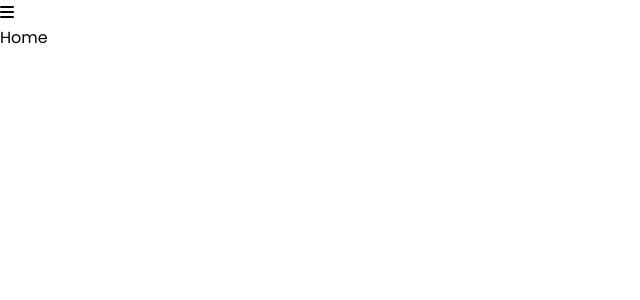
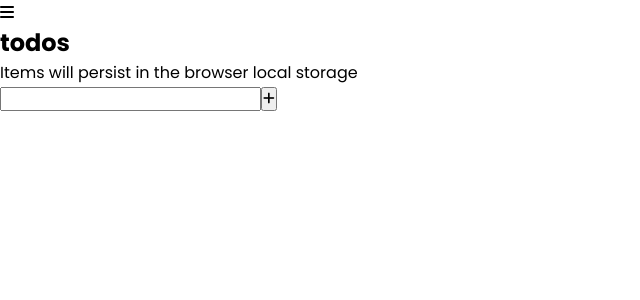
Before and after one commit to Tobby8629/todo-list, a React (Create React App) app: page / in a window 1280 px wide. Shown: the top 300 px of the page, without its empty margins (0-640 px from the left). Built offline with nearby package versions, Linux system fonts and the light colour scheme.

Commit message:
add todo, delete todo and cross out todo

```diff
--- a/src/components/Home.jsx
+++ b/src/components/Home.jsx
@@ -1,9 +1,71 @@
-import React from 'react'
+import React, { useEffect, useState } from 'react';
 
 function Home() {
+  const [input, setInput] = useState('');
+  const [todos, setTodos] = useState([]);
+
+  useEffect(() => {
+    const fresh = JSON.parse(localStorage.getItem('todo'));
+    if (fresh) {
+      setTodos(fresh);
+    }
+  }, []);
+
+  useEffect(() => {
+    localStorage.setItem('todo', JSON.stringify(todos));
+  }, [todos]);
+
+  const handlesubmit = (e) => {
+    e.preventDefault();
+    if (input === '') {
+      return;
+    }
+    setTodos([...todos, { id: Math.ceil(Math.random() * 1000), value: input, completed: false }]);
+    localStorage.setItem('todo', JSON.stringify(todos));
+    setInput('');
+  };
+
+  const handleDelete = (id) => {
+    const filt = todos.filter((tod) => tod.id !== id);
+    setTodos(filt);
+    localStorage.setItem('todo', JSON.stringify(todos));
+  };
+
+  const handleChange = (id) => {
+    todos.forEach((todo) => {
+      if (todo.id === id) {
+        todo.completed = !todo.completed;
+        localStorage.setItem('todo', JSON.stringify(todos));
+        setTodos([...todos]);
+      }
+    });
+  };
+
   return (
-    <div>Home</div>
-  )
+    <div className="home">
+      <div className="hea">
+        <h2>todos</h2>
+        <p>Items will persist in the browser local storage</p>
+      </div>
+
+      <form action="" onSubmit={handlesubmit}>
+        <input type="text" value={input} onChange={(e) => { setInput(e.target.value); }} />
+        <button type="submit" aria-label="mute volume"><i className="fa-solid fa-plus" /></button>
+      </form>
+
+      <div className="todo">
+        {todos.map((todo) => (
+          <div className="todo" key={todo.id}>
+            <input type="checkbox" checked={todo.completed} onChange={() => { handleChange(todo.id); }} />
+            <input type="text" value={todo.value} readOnly className={todo.completed && 'line'} />
+            <i className="fa-solid fa-trash" onClick={() => { handleDelete(todo.id); }} role="none" onKeyDown={() => { handleDelete(todo.id); }} />
+          </div>
+
+        ))}
+      </div>
+
+    </div>
+  );
 }
 
-export default Home
+export default Home;
```
